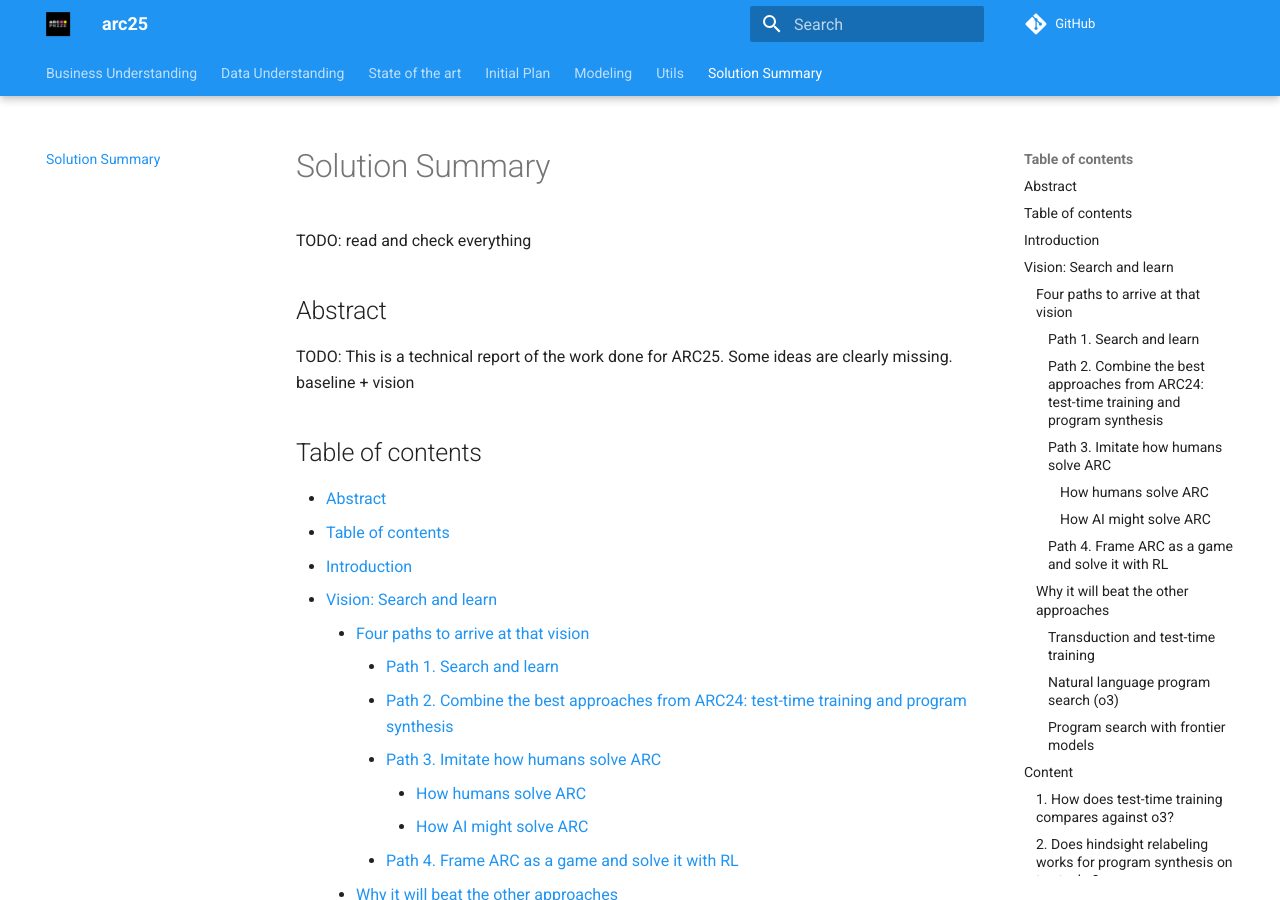
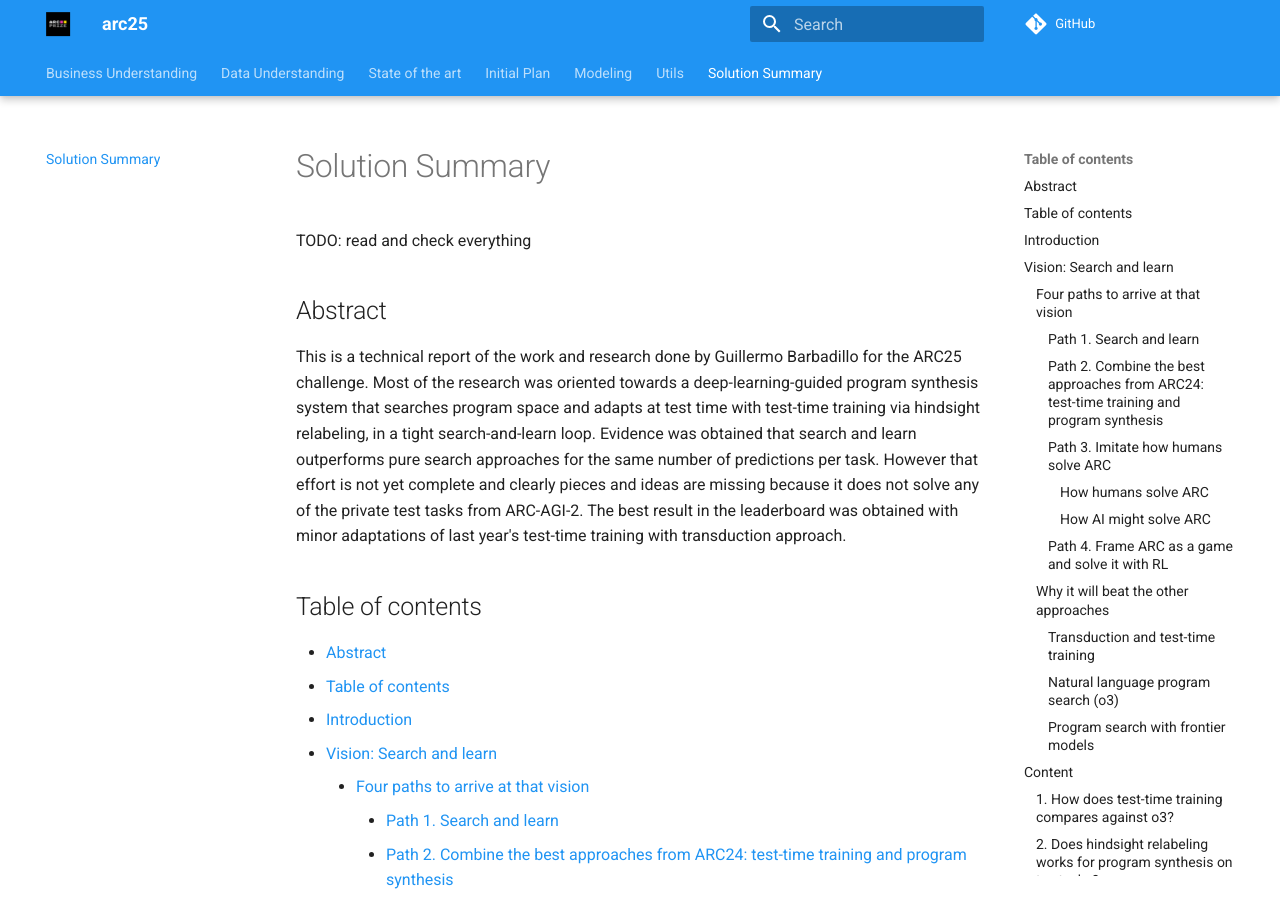
Before and after one commit to ironbar/arc25, an MkDocs documentation site: the page built from docs/05_Solution_Summary.md, in a window 1280 px wide and 900 px high. Built offline with MkDocs 1.6.1 and Material for MkDocs 9.7.7, drawn with Linux system fonts in a browser that asks for light colours; comment, search, counter and statistics services are not loaded.

Commit message:
added first version of abstract

```diff
--- a/docs/05_Solution_Summary.md
+++ b/docs/05_Solution_Summary.md
@@ -10,7 +10,10 @@ TODO: read and check everything
 
 ## Abstract
 
-TODO: This is a technical report of the work done for ARC25. Some ideas are clearly missing. baseline + vision
+This is a technical report of the work and research done by Guillermo Barbadillo for the ARC25 challenge.
+Most of the research was oriented towards a deep-learning-guided program synthesis system that searches program space and adapts at test time with test-time training via hindsight relabeling, in a tight search-and-learn loop. Evidence was obtained that search and learn outperforms pure search approaches for the same number of predictions per task. However that effort is not yet complete and clearly pieces and ideas are
+missing because it does not solve any of the private test tasks from ARC-AGI-2. The best result in
+the leaderboard was obtained with minor adaptations of last year's test-time training with transduction approach.
 
 ## Table of contents
 
```
